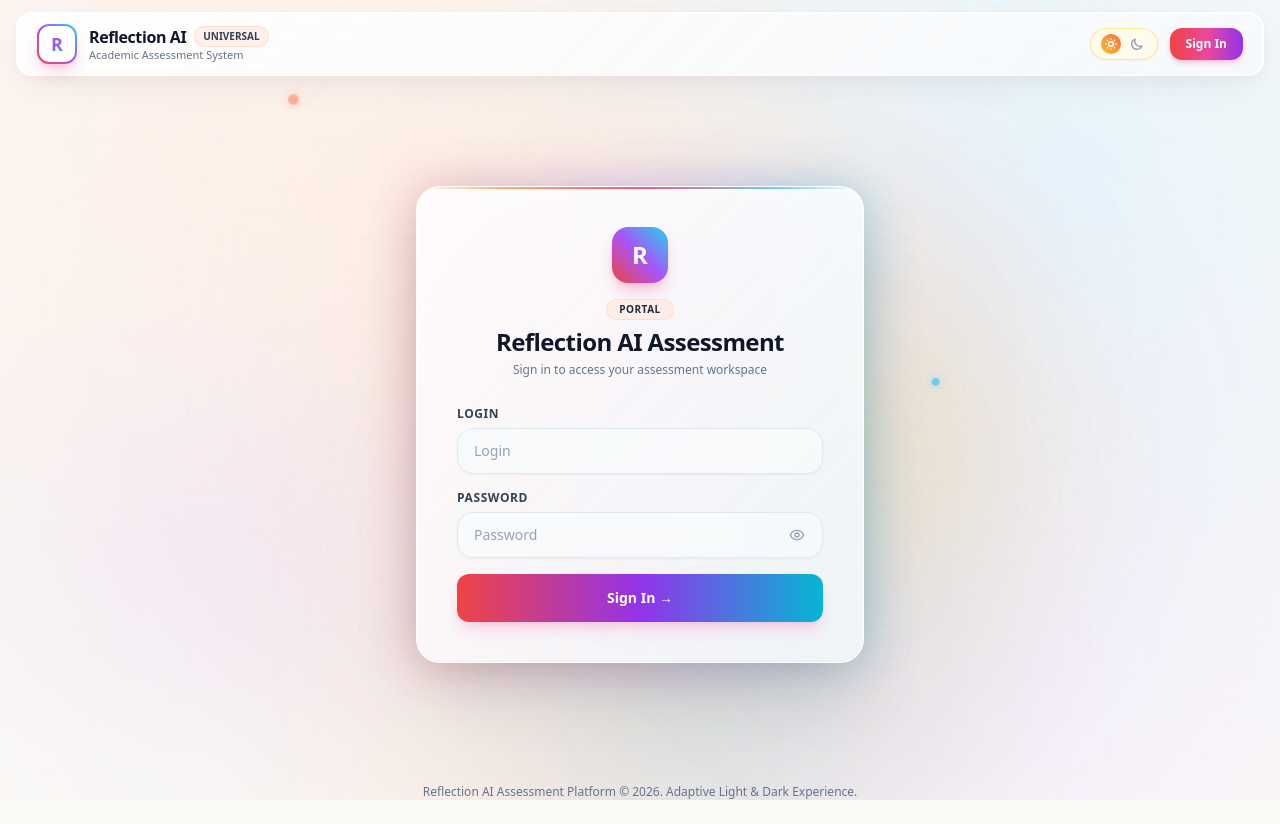
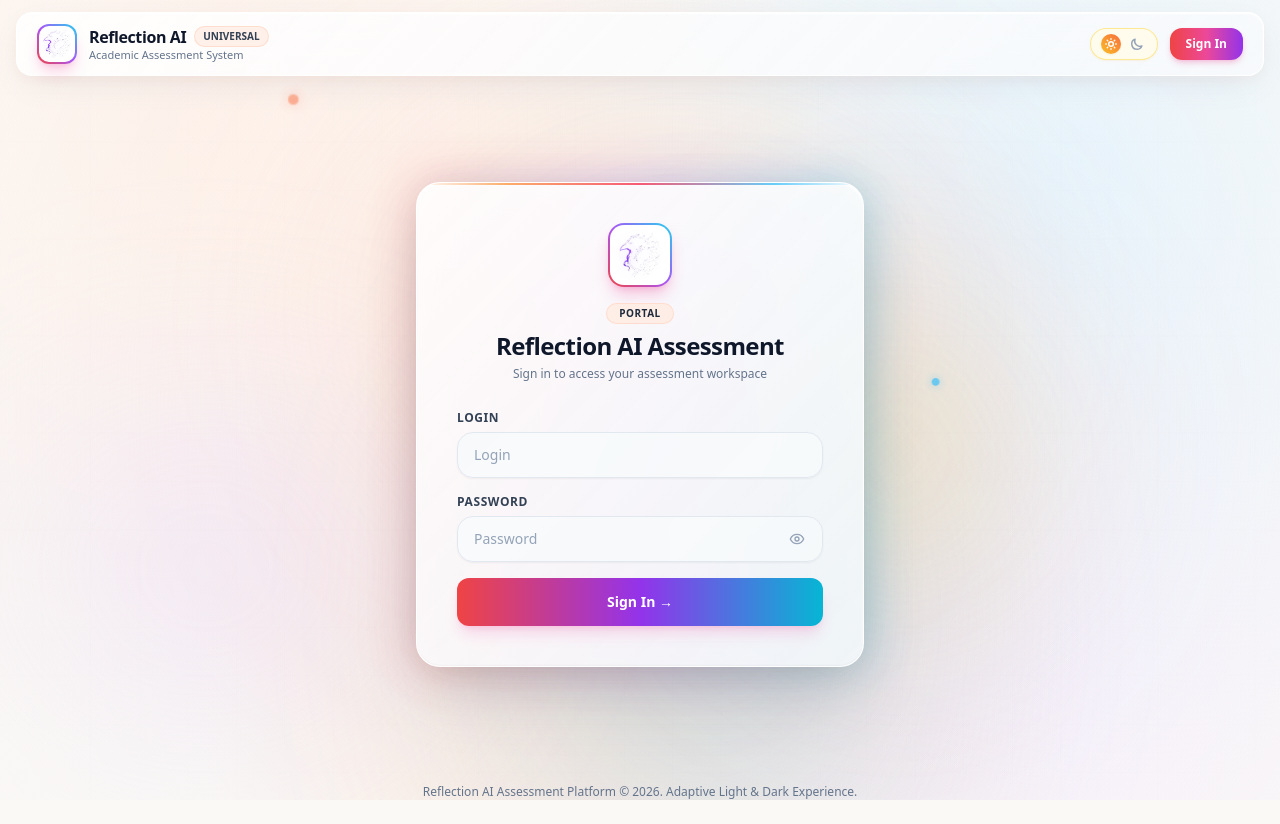
Before and after one commit to Ax-ritzy/RAVEN-ARK-Reflection, a Next.js app in the folder portal/: page /login in a window 1280 px wide. Built offline with nearby package versions, Linux system fonts and the light colour scheme.

Commit message:
feat(branding): replace letter R with adaptive raven logo for dark and light themes

```diff
--- a/portal/src/app/layout.tsx
+++ b/portal/src/app/layout.tsx
@@ -78,14 +78,21 @@ export default function RootLayout({
                 className="flex items-center space-x-3 group"
               >
                 <motion.div
-                  whileHover={{ rotate: 12, scale: 1.08 }}
+                  whileHover={{ rotate: 8, scale: 1.08 }}
                   whileTap={{ scale: 0.92 }}
-                  className="w-10 h-10 rounded-xl bg-gradient-to-tr from-red-500 via-pink-500 via-purple-500 to-cyan-400 p-[2px] shadow-lg shadow-pink-500/25"
+                  className="w-10 h-10 rounded-xl bg-gradient-to-tr from-red-500 via-pink-500 via-purple-500 to-cyan-400 p-[2px] shadow-lg shadow-pink-500/25 shrink-0"
                 >
-                  <div className="w-full h-full bg-white dark:bg-[#0a0c16] rounded-[10px] flex items-center justify-center transition-colors">
-                    <span className="font-extrabold text-lg gradient-text-flame">
-                      R
-                    </span>
+                  <div className="w-full h-full bg-white dark:bg-[#0a0c16] rounded-[10px] flex items-center justify-center transition-colors overflow-hidden p-1">
+                    <img
+                      src="/raven-dark.png"
+                      alt="Reflection AI Logo"
+                      className="hidden dark:block w-full h-full object-contain drop-shadow-[0_0_8px_rgba(168,85,247,0.7)]"
+                    />
+                    <img
+                      src="/raven-light.png"
+                      alt="Reflection AI Logo"
+                      className="block dark:hidden w-full h-full object-contain drop-shadow-[0_1px_4px_rgba(124,58,237,0.35)]"
+                    />
                   </div>
                 </motion.div>
                 <div>
--- a/portal/src/app/login/page.tsx
+++ b/portal/src/app/login/page.tsx
@@ -81,11 +81,23 @@ export default function UniversalLoginPage() {
           {/* Header */}
           <div className="text-center space-y-3">
             <motion.div
-              whileHover={{ rotate: 180, scale: 1.1 }}
-              transition={{ duration: 0.6 }}
-              className="w-14 h-14 bg-gradient-to-tr from-red-500 via-pink-500 via-purple-500 to-cyan-400 rounded-2xl mx-auto flex items-center justify-center text-white font-extrabold text-2xl shadow-lg shadow-pink-500/30"
+              whileHover={{ scale: 1.08 }}
+              whileTap={{ scale: 0.94 }}
+              transition={{ duration: 0.2 }}
+              className="w-16 h-16 bg-gradient-to-tr from-red-500 via-pink-500 via-purple-500 to-cyan-400 rounded-2xl mx-auto p-[2px] shadow-lg shadow-pink-500/30 flex items-center justify-center overflow-hidden"
             >
-              R
+              <div className="w-full h-full bg-white dark:bg-[#0a0c16] rounded-[14px] flex items-center justify-center p-2 transition-colors">
+                <img
+                  src="/raven-dark.png"
+                  alt="Reflection AI"
+                  className="hidden dark:block w-full h-full object-contain drop-shadow-[0_0_12px_rgba(168,85,247,0.7)]"
+                />
+                <img
+                  src="/raven-light.png"
+                  alt="Reflection AI"
+                  className="block dark:hidden w-full h-full object-contain drop-shadow-[0_1px_6px_rgba(124,58,237,0.35)]"
+                />
+              </div>
             </motion.div>
             <div>
               <div className="inline-flex items-center gap-1.5 px-3 py-0.5 rounded-full text-[10px] font-extrabold uppercase tracking-wider bg-peach-100/90 dark:bg-red-950/50 text-peach-800 dark:text-red-300 border border-peach-200/80 dark:border-red-500/30 mb-1.5">
```
Also changed, not shown: portal/public/raven-dark.png (added), portal/public/raven-light.png (added).
